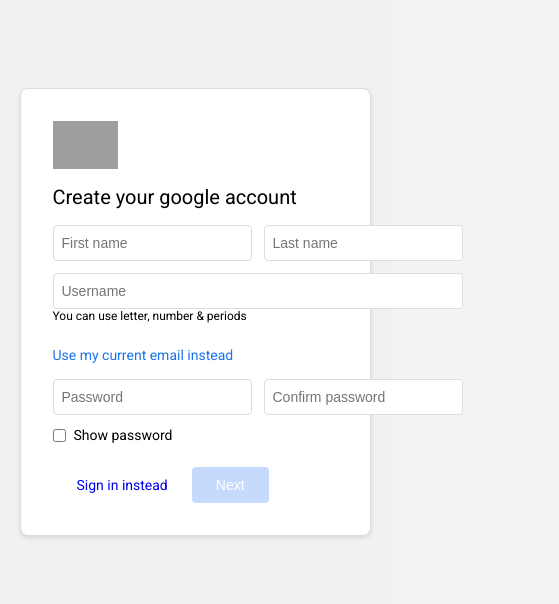
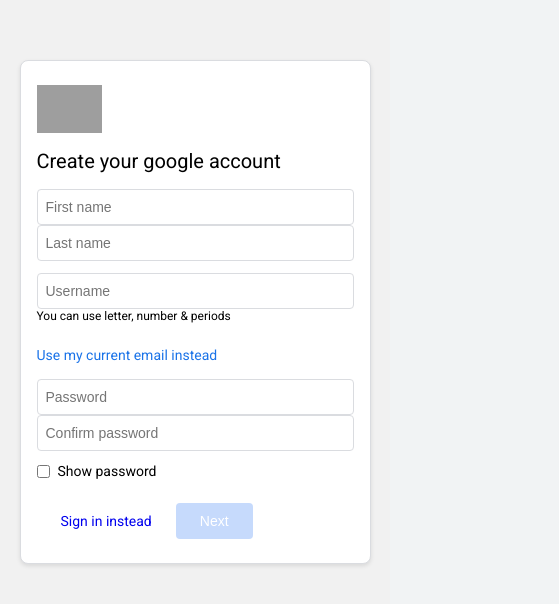
Before and after one commit to poojangit/fundo-notetaking-frontend-angular-app, an Angular app: page /signup in a window 390 px wide. Shown: the part 110-714 px from the top of the page, 559 px wide, since content can reach past the window. Built offline with nearby package versions, Linux system fonts and the light colour scheme; grey boxes are pictures that could not be loaded.

Commit message:
[POOJA] Modifed : Mobile view Responsive for signup page

```diff
--- a/src/app/user-auth/signup/signup.component.html
+++ b/src/app/user-auth/signup/signup.component.html
@@ -73,6 +73,13 @@
                         >
                         Please confirm your password
                         </div>
+
+                        <div
+                            class="error"
+                            *ngIf="signupForm.errors?.['passwordsMismatch'] && confirmPassword.touched"
+                        >
+                        Passwords do not match. Enter correct password!
+                        </div>
                     </div>
                 </div>
 
--- a/src/app/user-auth/signup/signup.component.scss
+++ b/src/app/user-auth/signup/signup.component.scss
@@ -111,3 +111,41 @@
     max-width: 100%;
     height: auto;
 }
+
+//* Responsive Adjustments */
+
+@media (max-width: 768px) {
+    .signup-box {
+        flex-direction: column;
+        width: 480px;
+    }
+    .illustration {
+        order: -1;
+        padding-top:0 ;
+        max-height: 100px;
+    }
+    .form-section {
+        padding: 16px;
+    }
+}
+
+/* Screens smaller than 576px (Most phones) */
+
+@media (max-width: 576px) {
+    .signup-box {
+        width: 95%;
+        padding: 0;
+    }
+
+    .form-section {
+        padding: 24px 16px;
+    }
+
+    form .row {
+        flex-direction: column;
+        gap: 0;
+    }
+    .illustration {
+        display: none;
+    }
+}
```
